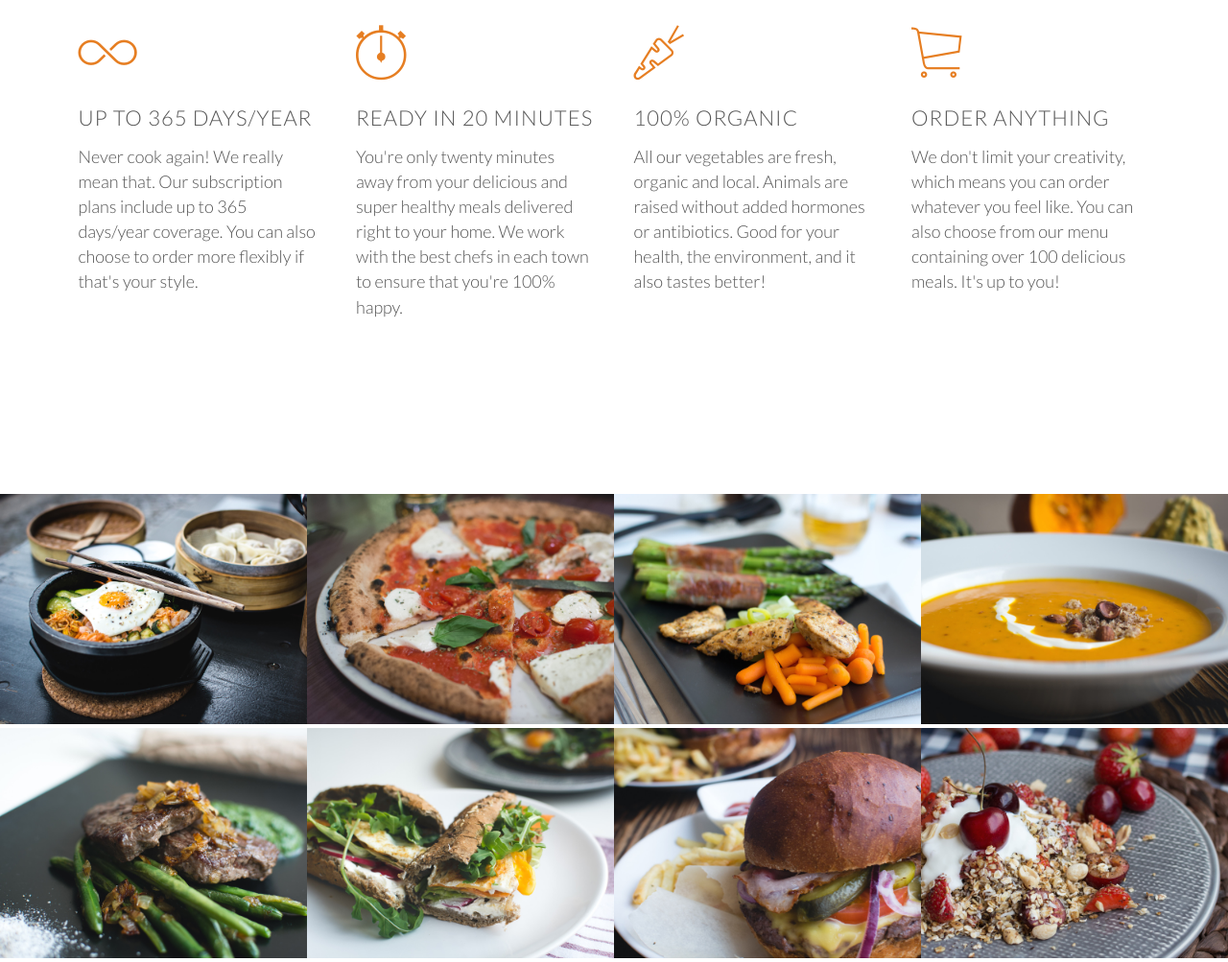
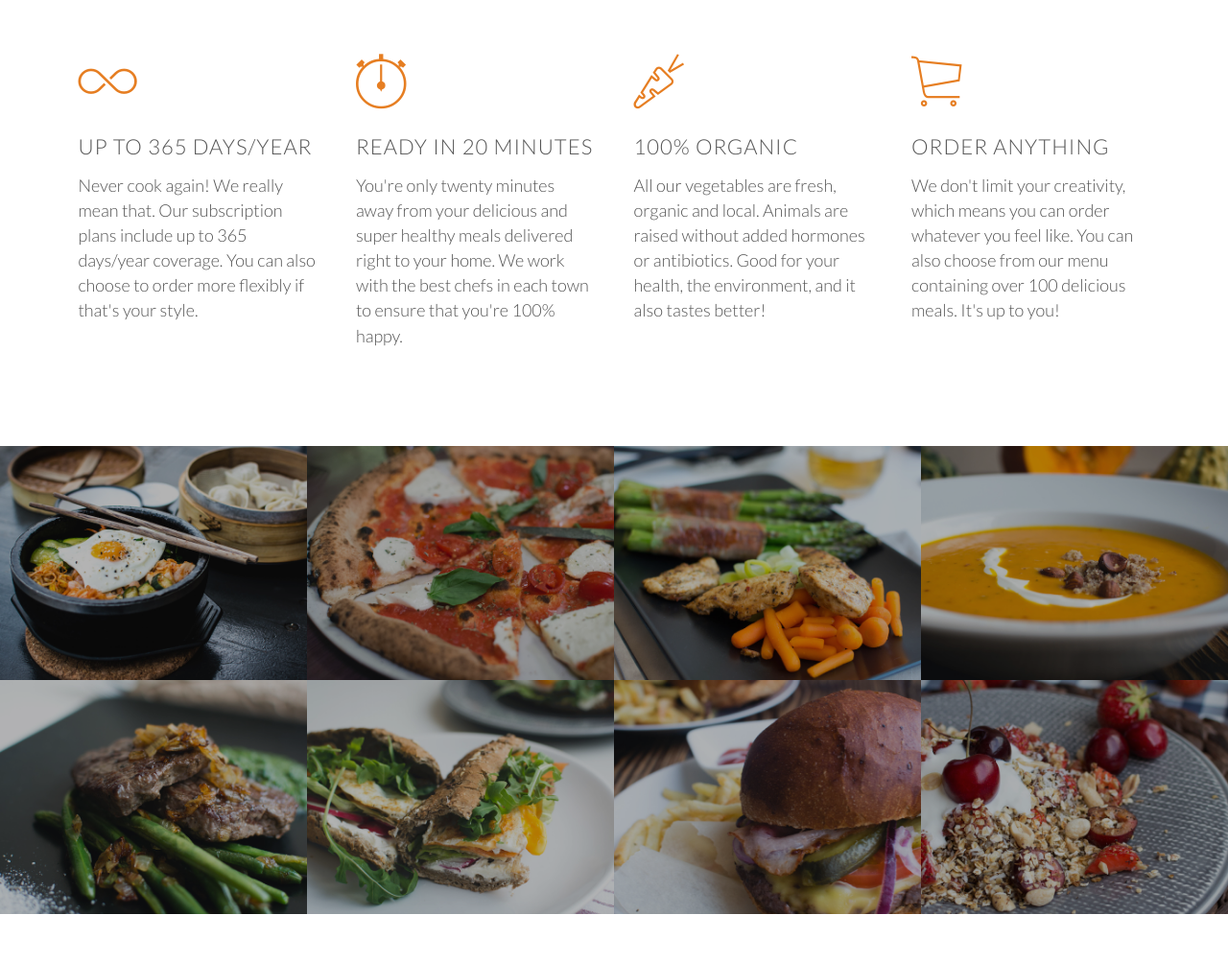
Before and after one commit to josephDorsey/testOmnifood, a plain HTML site: page Omnifood/index.html in a window 1280 px wide. Shown: the part 1050-2053 px from the top of the page at 96% size. After the commit the page ends 2003 px from the top, so only its background shows below. Drawn offline with Linux system fonts and the light colour scheme; files whose address does not match are found by name.

Commit message:
finished part 2 of building favorite meals section

```diff
--- a/Omnifood/resources/css/style.css
+++ b/Omnifood/resources/css/style.css
@@ -186,11 +186,20 @@ header {
 .main-nav li a:active {
   border-bottom: 2px solid #e67e22;
 }
+/* ---------------------------------------------- */
+/* FEATURES */
+/* ---------------------------------------------- */
+.section-features .long-copy {
+  margin-bottom: 30px;
+}
 
 /* ---------------------------------------------- */
 /* meals */
 /* ---------------------------------------------- */
 
+.section-meals {
+  padding: 0;
+}
 .meals-showcase {
   list-style: none;
   width: 100%;
@@ -204,9 +213,20 @@ header {
 
 .meal-photo {
   width: 100%;
+  margin: 0;
+  overflow: hidden;
+  background-color: #000;
 }
 
 .meal-photo img {
+  opacity: 0.7;
   width: 100%;
   height: auto;
+  transform: scale(1.15);
+  transition: transform 0.5s, opacity 0.5s;
 }
+
+.meal-photo img:hover {
+  opacity: 1;
+  transform: scale(1.03);
+}
```
Also changed, not shown: Omnifood/README.md.
